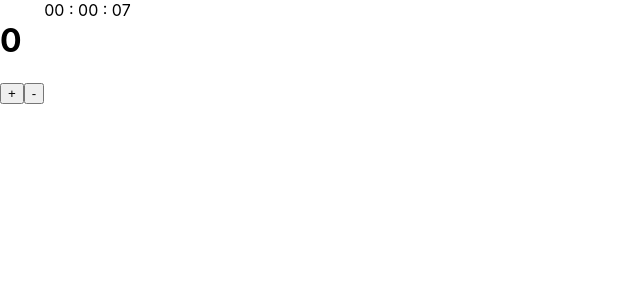
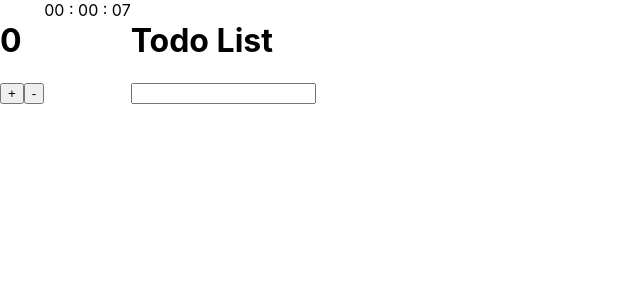
Before and after one commit to Chronowork1/React-clicker, a React (Create React App) app: page / in a window 1280 px wide. Shown: the top 300 px of the page, without its empty margins (0-640 px from the left). Built offline with nearby package versions, Linux system fonts and the light colour scheme.

Commit message:
To do list is displaying something

```diff
--- a/src/App.js
+++ b/src/App.js
@@ -1,6 +1,7 @@
 import React from 'react';
 import AddandSubtract from './Components/AddandSubtract';
 import Countup from './Components/Counting';
+import Todo from './Components/Todo';
 import './App.css';
 
 class App extends React.Component {
@@ -10,6 +11,7 @@ class App extends React.Component {
       <div className="app">
         <AddandSubtract/>
         <Countup/>
+        <Todo/>
       </div>
     )
   }
--- /dev/null
+++ b/src/Components/Todo.jsx
@@ -0,0 +1,28 @@
+import React from 'react';
+
+class Todo extends React.Component{
+  constructor(props){
+    super(props)
+    this.state={
+      inputValue: ''
+    }
+  }
+
+divInput = (evt) =>{
+  this.setState({
+    inputValue: evt.target.value
+  })
+}
+
+  render(){
+    return(
+      <div>
+        <h1>Todo List</h1>
+        <div>{this.state.inputValue}</div>
+        <input value = {this.state.value} onChange= {evt =>{this.divInput(evt)}}/>
+      </div>
+    )
+  }
+}
+
+export default Todo;
```
